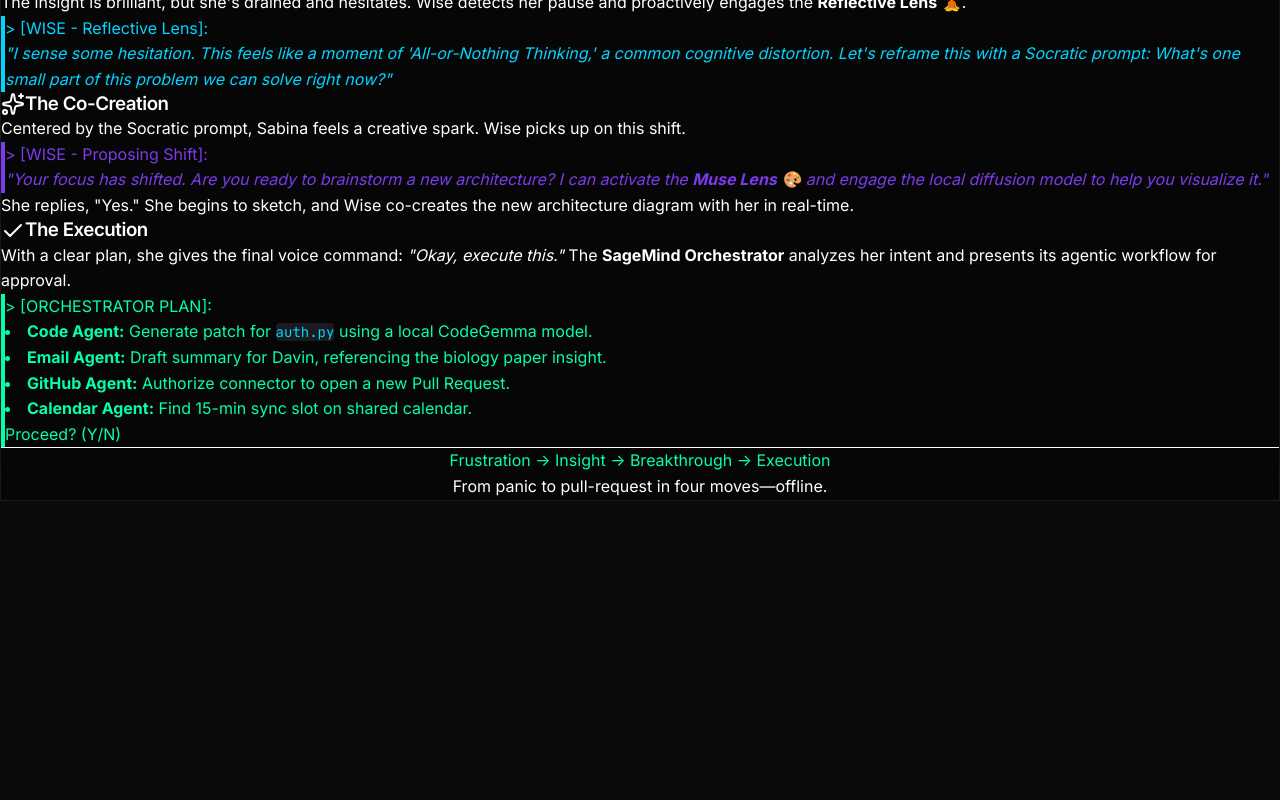
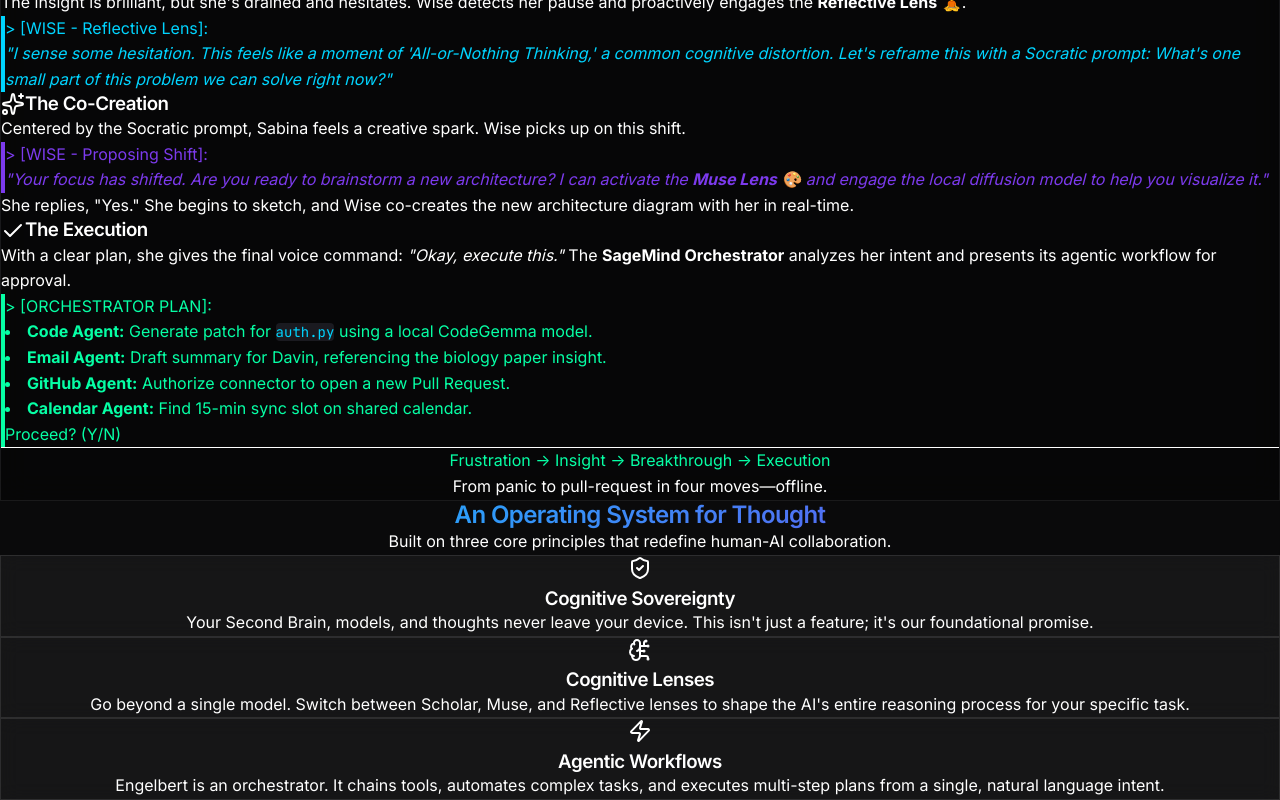
Before and after one commit to daveAnalyst/Cognita-OS, a Next.js app in the folder src-frontend/: page / in a window 1280 px wide. Shown: the part 1329-2129 px from the top of the page. Before the commit the page ends 1830 px from the top, so only its background shows below. Built offline with nearby package versions, Linux system fonts and the light colour scheme.

Commit message:
feat(web): build FeaturesSection component

```diff
--- /dev/null
+++ b/src-frontend/app/components/FeaturesSection.tsx
@@ -0,0 +1,62 @@
+// src-frontend/app/components/FeaturesSection.tsx
+'use client';
+
+import { motion } from 'framer-motion';
+import { ShieldCheck, BrainCircuit, Zap } from 'lucide-react';
+
+const features = [
+  {
+    icon: ShieldCheck,
+    title: "Cognitive Sovereignty",
+    description: "Your Second Brain, models, and thoughts never leave your device. This isn't just a feature; it's our foundational promise."
+  },
+  {
+    icon: BrainCircuit,
+    title: "Cognitive Lenses",
+    description: "Go beyond a single model. Switch between Scholar, Muse, and Reflective lenses to shape the AI's entire reasoning process for your specific task."
+  },
+  {
+    icon: Zap,
+    title: "Agentic Workflows",
+    description: "Engelbert is an orchestrator. It chains tools, automates complex tasks, and executes multi-step plans from a single, natural language intent."
+  }
+];
+
+export const FeaturesSection = () => {
+  return (
+    <section className="py-24">
+      <div className="text-center mb-16">
+        <h2 className="text-4xl md:text-5xl font-bold gradient-text">
+          An Operating System for Thought
+        </h2>
+        <p className="mt-4 text-xl text-text-secondary max-w-3xl mx-auto">
+          Built on three core principles that redefine human-AI collaboration.
+        </p>
+      </div>
+
+      <div className="grid grid-cols-1 md:grid-cols-3 gap-8">
+        {features.map((feature, index) => (
+          <motion.div
+            key={feature.title}
+            initial="hidden"
+            whileInView="visible"
+            viewport={{ once: true, amount: 0.3 }}
+            variants={{
+              hidden: { opacity: 0, y: 50 },
+              visible: {
+                opacity: 1,
+                y: 0,
+                transition: { duration: 0.5, delay: index * 0.1 }
+              }
+            }}
+            className="bg-glass rounded-2xl p-8 text-center hover-lift border border-border-primary"
+          >
+            <feature.icon className="w-12 h-12 text-accent-primary mx-auto mb-6" />
+            <h3 className="text-2xl font-bold text-text-primary mb-4">{feature.title}</h3>
+            <p className="text-text-secondary leading-relaxed">{feature.description}</p>
+          </motion.div>
+        ))}
+      </div>
+    </section>
+  );
+};
--- a/src-frontend/app/page.tsx
+++ b/src-frontend/app/page.tsx
@@ -2,6 +2,7 @@
 import { HeroSection } from './components/HeroSection';
 import { ProblemSolutionSection } from './components/ProblemSolutionSection';
 import { UserStorySection } from './components/UserStorySection';
+import { FeaturesSection } from './components/FeaturesSection'; // Import the new component
 
 export default function HomePage() {
   return (
@@ -9,7 +10,7 @@ export default function HomePage() {
       <HeroSection />
       <ProblemSolutionSection />
       <UserStorySection />
-      {/* We will add the other sections here */}
+      <FeaturesSection /> {/* Add the new section here */}
     </div>
   );
 }
```
